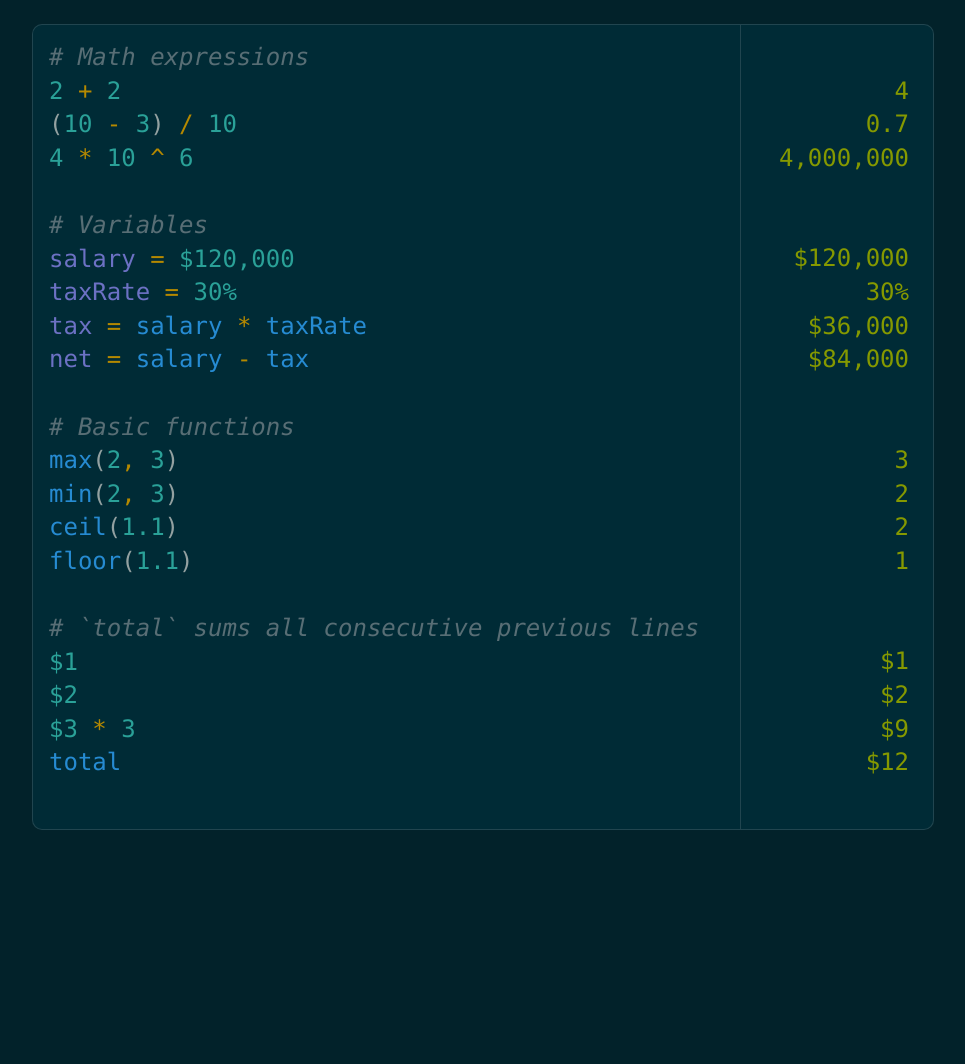
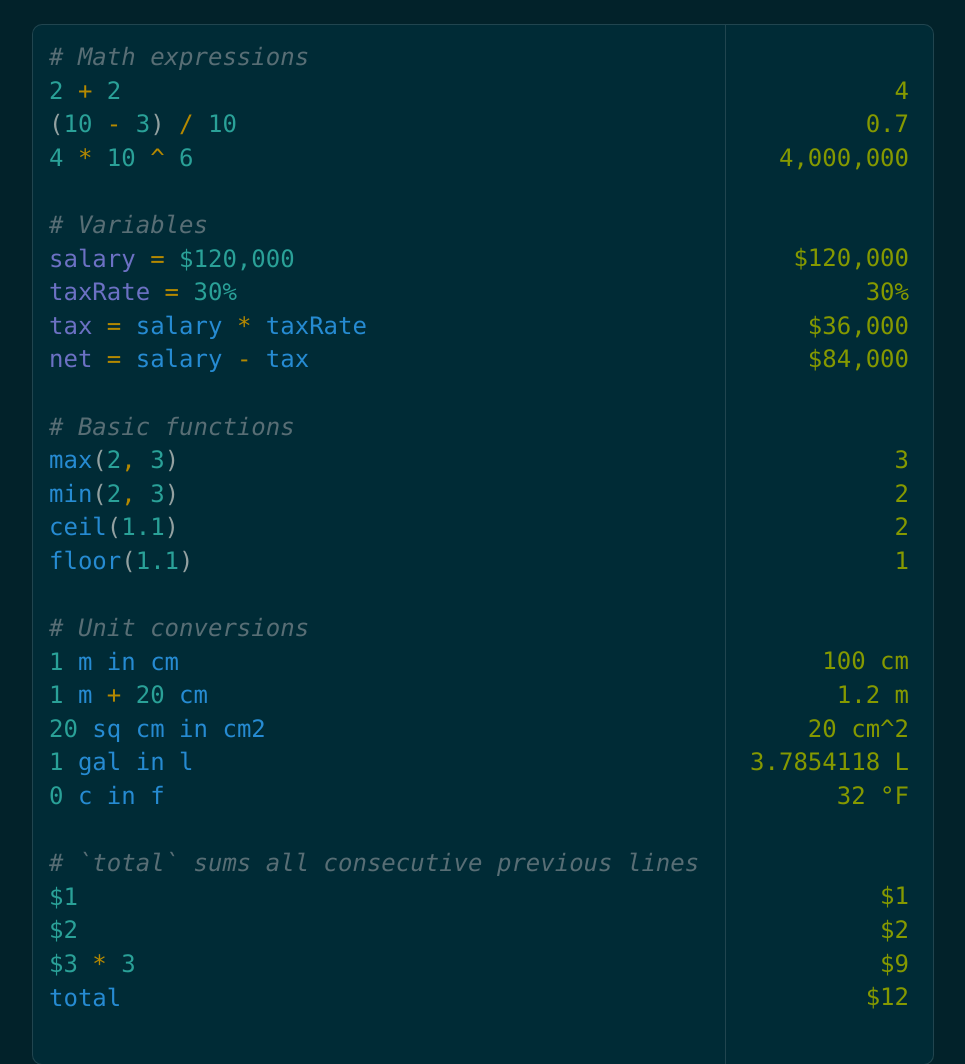
Before and after one commit to joekur/calc, a website built with Vite: page index.html in a window 1280 px wide. Shown: the top 1064 px of the page, without its empty margins (157-1122 px from the left). Before the commit the page ends 854 px from the top, so only its background shows below. Built offline with nearby package versions, Linux system fonts and the light colour scheme.

Commit message:
Document unit conversion; fixed result length to avoid overflow

```diff
--- a/src/lang/expr.ts
+++ b/src/lang/expr.ts
@@ -769,3 +769,79 @@ export function formatValue(value: Value): string {
   if (fraction === '00') return `${sign}$${withCommas}`
   return `${sign}$${withCommas}.${fraction}`
 }
+
+function normalizeNumericText(text: string): string {
+  if (text.includes('e')) {
+    const [mantissaRaw, expRaw] = text.split('e')
+    const exponent = expRaw.replace(/^\+/, '')
+    const mantissa = mantissaRaw.replace(/\.0+$/, '').replace(/(\.\d*?)0+$/, '$1')
+    return `${mantissa}e${exponent}`
+  }
+
+  if (text.includes('.')) {
+    const trimmed = text.replace(/\.0+$/, '').replace(/(\.\d*?)0+$/, '$1')
+    return trimmed.endsWith('.') ? trimmed.slice(0, -1) : trimmed
+  }
+
+  return text
+}
+
+function formatNumberToFit(value: number, maxChars: number): string {
+  if (maxChars <= 0) return ''
+  if (!Number.isFinite(value)) return String(value).slice(0, maxChars)
+  if (value === 0) return '0'
+
+  const abs = Math.abs(value)
+  const sign = value < 0 ? '-' : ''
+
+  // Fast path: try a reasonably short precision first.
+  const tryPrecision = (sig: number): string => {
+    return normalizeNumericText(sign + abs.toPrecision(sig))
+  }
+
+  for (let sig = Math.min(15, maxChars); sig >= 1; sig--) {
+    const text = tryPrecision(sig)
+    if (text.length <= maxChars) return text
+  }
+
+  // Last resort: best-effort exponential.
+  for (let frac = Math.min(8, maxChars); frac >= 0; frac--) {
+    const text = normalizeNumericText(sign + abs.toExponential(frac))
+    if (text.length <= maxChars) return text
+  }
+
+  return (sign + String(abs)).slice(0, maxChars)
+}
+
+export function formatValueForDisplay(value: Value, maxChars: number = 11): string {
+  const full = formatValue(value)
+  if (full.length <= maxChars) return full
+
+  if (maxChars <= 0) return ''
+
+  if (value.unit === 'percent') {
+    const numberBudget = maxChars - 1
+    const numberText = formatNumberToFit(value.amount * 100, numberBudget)
+    return `${numberText}%`.slice(0, maxChars)
+  }
+
+  if (value.unit === 'usd') {
+    const sign = value.amount < 0 ? '-' : ''
+    const prefix = `${sign}$`
+    const numberBudget = maxChars - prefix.length
+    const numberText = formatNumberToFit(Math.abs(value.amount), numberBudget)
+    return `${prefix}${numberText}`.slice(0, maxChars)
+  }
+
+  const temperature = tryGetTemperatureInfo(value.unit)
+  const suffix = temperature
+    ? ` ${temperature.display}`
+    : (() => {
+        const measure = tryGetMeasureInfo(value.unit)
+        return measure ? ` ${measure.display}` : value.unit === 'none' ? '' : ` ${value.unit}`
+      })()
+
+  const numberBudget = maxChars - suffix.length
+  const numberText = formatNumberToFit(value.amount, numberBudget)
+  return `${numberText}${suffix}`.slice(0, maxChars)
+}
--- a/src/main.ts
+++ b/src/main.ts
@@ -21,6 +21,13 @@ min(2, 3)
 ceil(1.1)
 floor(1.1)
 
+# Unit conversions
+1 m in cm
+1 m + 20 cm
+20 sq cm in cm2
+1 gal in l
+0 c in f
+
 # \`total\` sums all consecutive previous lines
 $1
 $2
--- a/src/style.css
+++ b/src/style.css
@@ -84,7 +84,7 @@ body {
 }
 
 .gutter {
-  width: 160px;
+  width: 175px;
   border-left: 1px solid var(--app-border);
   overflow-y: auto;
   overflow-x: auto;
--- a/src/ui/createEditor.ts
+++ b/src/ui/createEditor.ts
@@ -1,5 +1,5 @@
 import type { Value } from '../lang/expr'
-import { addValues, formatValue } from '../lang/expr'
+import { addValues, formatValueForDisplay } from '../lang/expr'
 import { tokenizeForHighlight } from '../lang/highlight'
 import { evaluateLine } from '../lang/program'
 import { parseDocument } from '../lang/parse'
@@ -521,7 +521,7 @@ export function createEditor(options: CreateEditorOptions = {}): HTMLElement {
       }
 
       const displayValue =
-        lastValidValues[index] == null ? '' : formatValue(lastValidValues[index] as Value)
+        lastValidValues[index] == null ? '' : formatValueForDisplay(lastValidValues[index] as Value)
 
       const hasError = resultKind === 'error' && code.trim() !== ''
 
```
Also changed, not shown: src/lang/expr.test.ts (+17 -1 lines), README.md.
